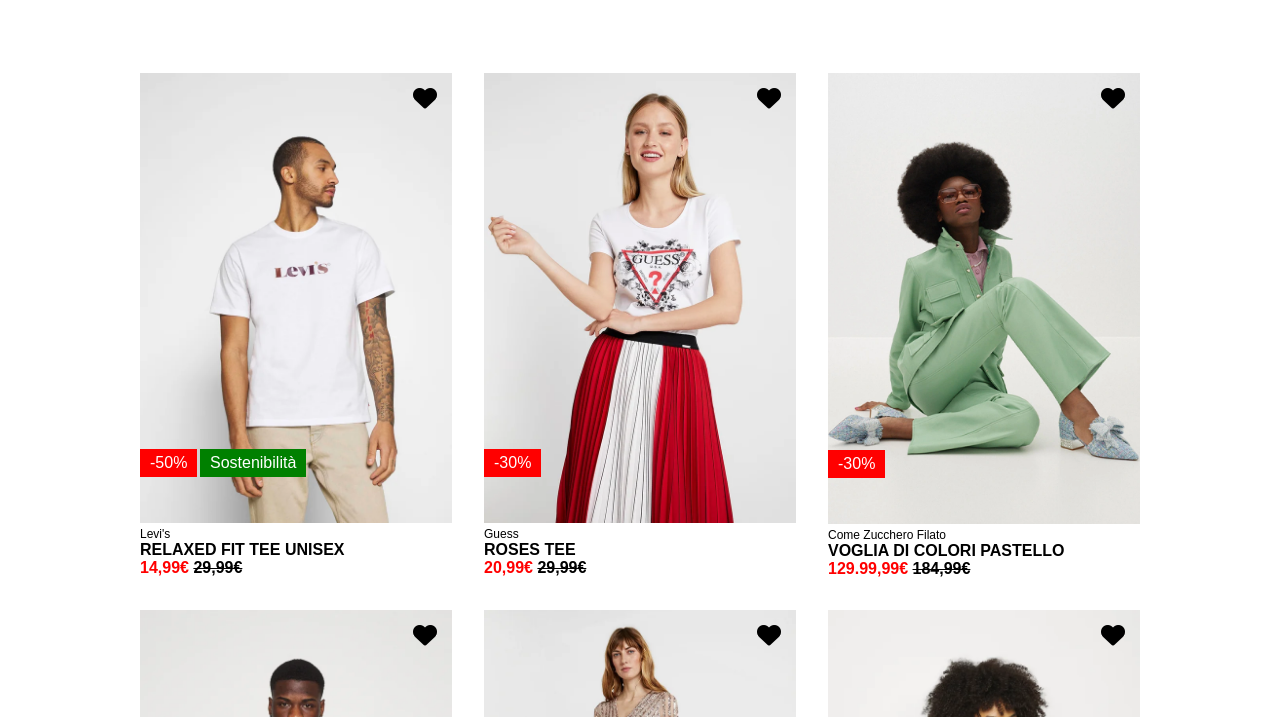
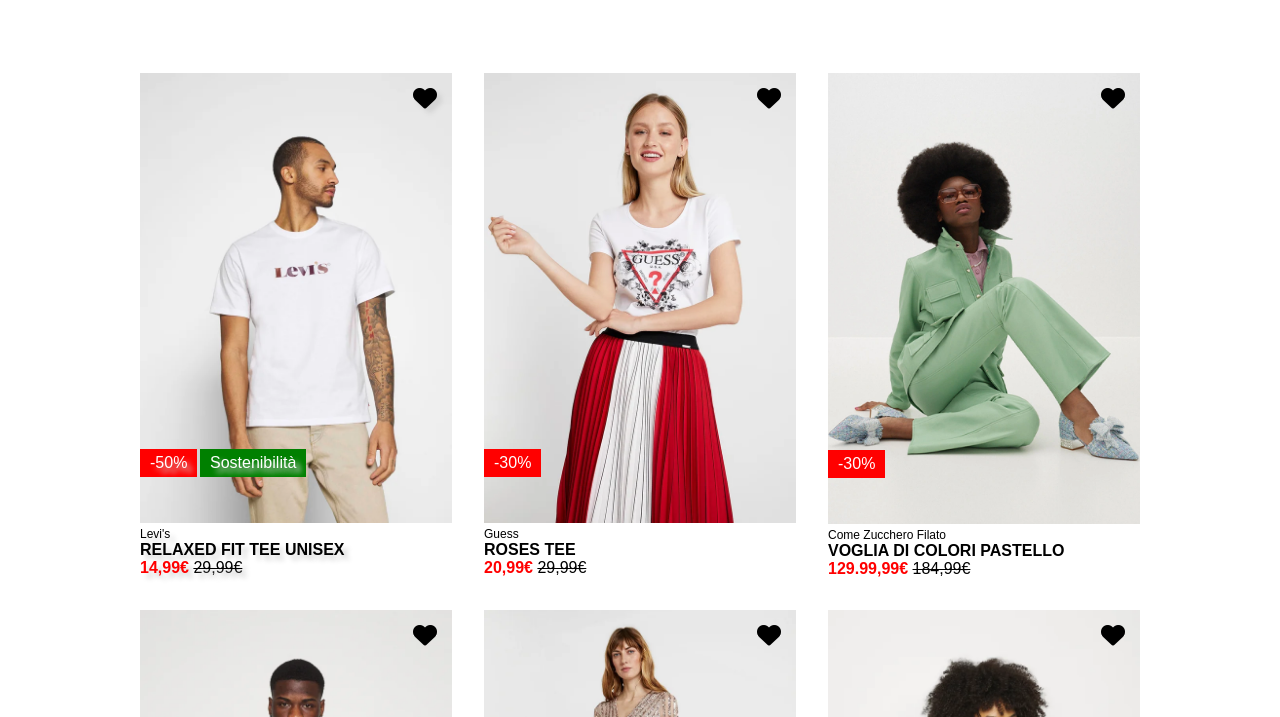
Before and after one commit to BiagioCaputo/html-css-boolando, a plain HTML site: page index.html in a window 1280 px wide. In both pictures the pointer is over the element 296 px from the left and 408 px from the top of the page. Shown: the part 83-800 px from the top of the page. Drawn offline with Linux system fonts and the light colour scheme.

Commit message:
aggiunto cuoricino rosso

```diff
--- a/css/style.css
+++ b/css/style.css
@@ -152,6 +152,17 @@ header{
 .price span{
     color:black;
     text-decoration: line-through;
+    font-weight: normal;
+}
+
+.card:hover {
+    text-shadow: 5px 5px 5px lightgray;
+
+
+}
+
+.card i:hover{
+    color:red;
 }
 /*footer*/
 
```
